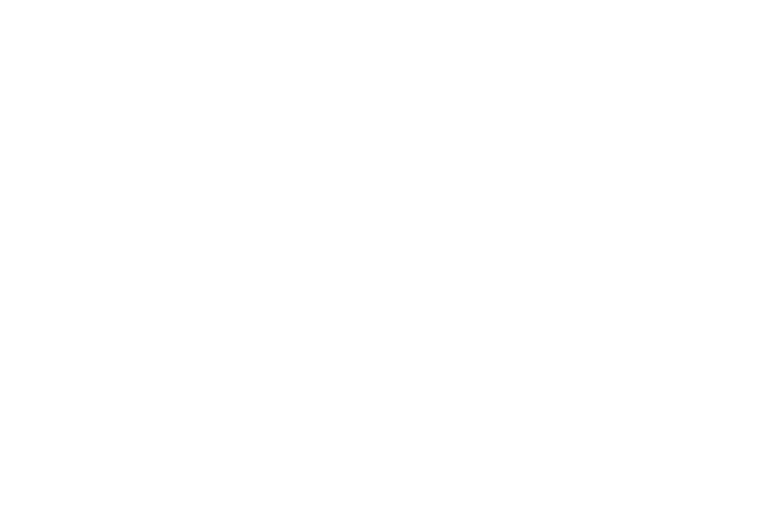
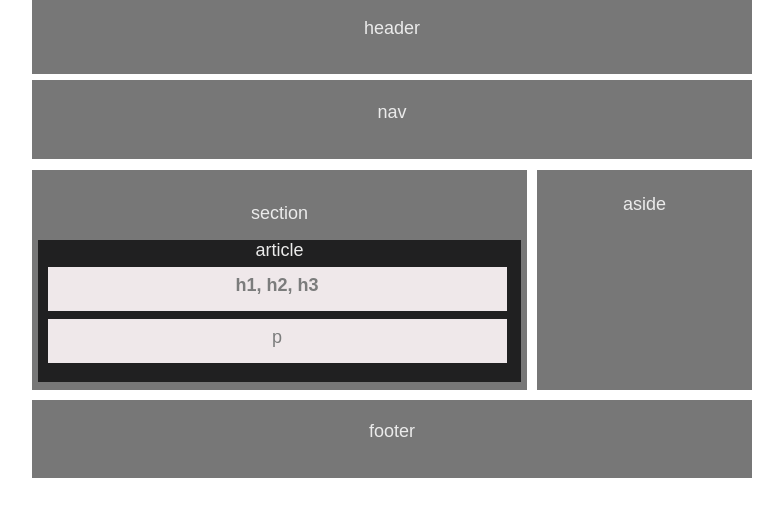
Before and after one commit to tharrisoc/HW-Wireframe, a plain HTML site: page index.html in a window 1280 px wide. Shown: the whole page, without its empty margins (72-855 px from the left). Drawn offline with Linux system fonts and the light colour scheme.

Commit message:
Proposed homework solution

```diff
--- a/index.html
+++ b/index.html
@@ -6,5 +6,32 @@
         <link rel="stylesheet" type="text/css" href="style.css">
     </head>
   <body>
+
+    <div id="content">
+      <header>
+        <p class="vpad">header</p>
+      </header>
+
+      <nav>
+          <p class="vpad">nav</p>
+      </nav>
+
+      <section>
+          <p class="vpad">section</p>
+        <article>
+          article
+            <p class="articletext top">h1, h2, h3</p>
+            <p class="articletext bottom">p</p>
+        </article>
+      </section>
+
+      <aside>
+          <p class="vpad">aside</p>
+      </aside>
+
+      <footer class="clear">
+            <p class="vpad">footer</p>
+      </footer>
+    </div>
   </body>
 </html>
--- a/style.css
+++ b/style.css
@@ -1,47 +1,89 @@
 body {
+    width: 960px;
+    font-family: 'Arial', 'Helvetica Neue', Helvetica, sans-serif;
+    font-size: 18px;
+}
 
+#content {
+    margin-left: 10%;
+    margin-right: 15%;
+    margin-top: -12px;
+}
+
+header, nav, section, aside, footer, p, h1, h2, h3 {
+    background: #777;
+    color: #ebebeb;
+    text-align: center;
+}
+
+header, nav, footer {
+    height: 10%;
+}
+
+.vpad {
+    position: relative;
+    padding-top: 3%;
 }
 
 header {
-
+    margin-bottom: -12px;
 }
 
 nav {
-
+    margin-bottom: 1px;
 }
 
 footer {
-
+    margin-top: 10px;
 }
 
 section {
-
+    width: 495px;
+    float:left;
+    height: 220px;
+    margin-top: 10px;
+    margin-bottom: 10px;
 }
 
 aside {
-
+    float: left;
+    height: 220px;
+    width: 215px;
+    margin-left: 10px;
+    margin-top: 10px;
+    margin-bottom: 10px;
+    margin-right: auto;
 }
 
 article {
+    background-color: #202021;
+    margin-top: -2px;
+    padding-bottom: 1px;
+    margin-left: 6px;
+    margin-right: 6px;
+}
 
+.articletext {
+    background-color: #efe8ea;
+    position: relative;
+    height: 20%;
+    margin-left: 2%;
+    margin-right: 2%;
+    width: 95%;
+    color: #7b7c7c;
+    padding-top: 8px;
+    box-sizing: border-box;
+}
+
+.top {
+    margin-top: 6px;
+    margin-bottom: -10px;
+    font-weight: 600;
+}
+
+.bottom {
 }
 
 .clear {
-
+    clear: both;
 }
-
-h1 {
-
-}
-
-h2 {
-
-}
-
-h3 {
-
-}
-
-p {
-
-}
```
